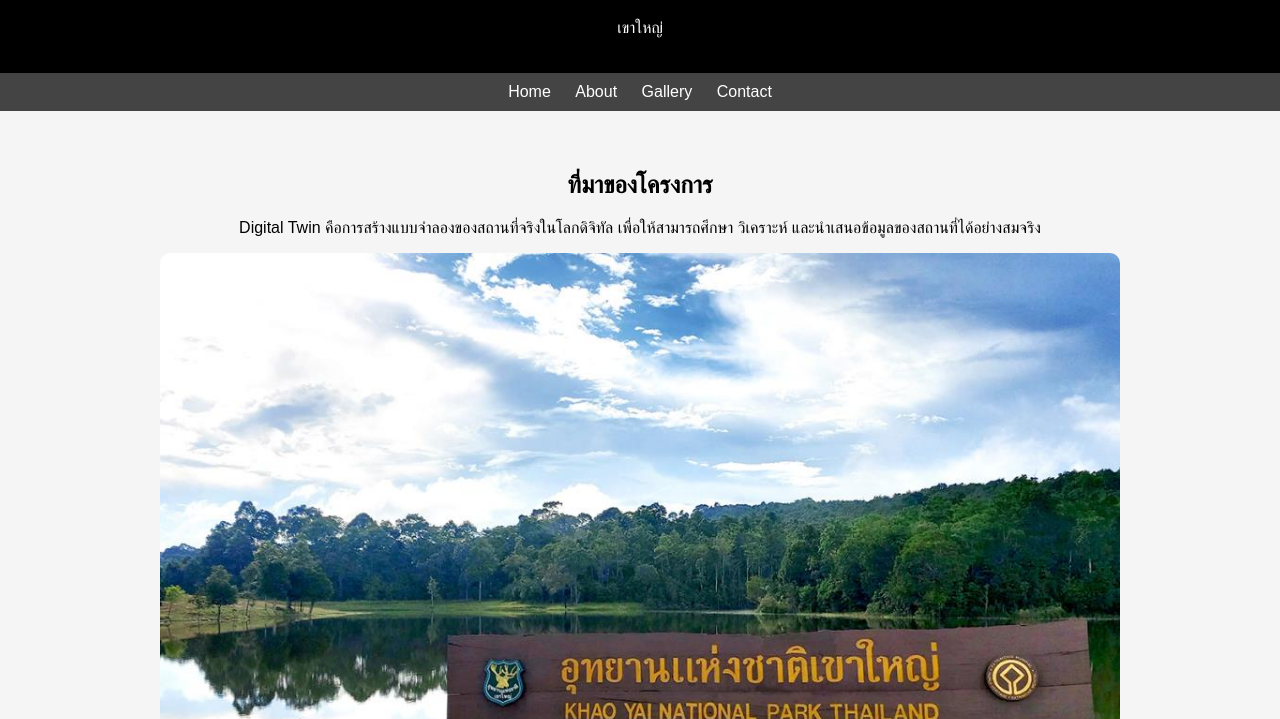
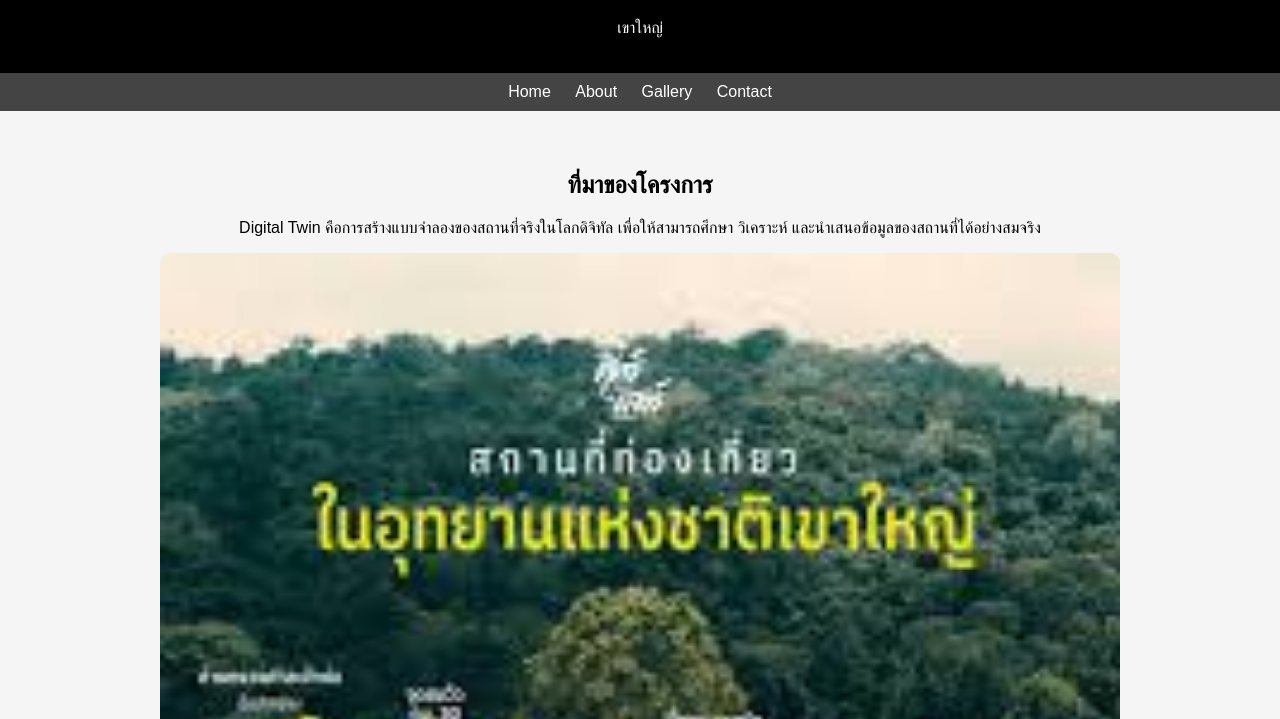
Before and after one commit to 6840215112-a11y/Deaw, a plain HTML site: page index.html in a window 1280 px wide. Shown: the part 81-800 px from the top of the page. Drawn offline with Linux system fonts and the light colour scheme.

Commit message:
Modify image source and update project description
Updated the image source in the section and added a new image.

```diff
--- a/index.html
+++ b/index.html
@@ -74,7 +74,7 @@
 เพื่อให้สามารถศึกษา วิเคราะห์ และนำเสนอข้อมูลของสถานที่ได้อย่างสมจริง
 </p>
 
-<img src="เขาใหญ่1.jpg">
+<img src="เขาใหญ่2.jpg">
 
 </section>
 
```
